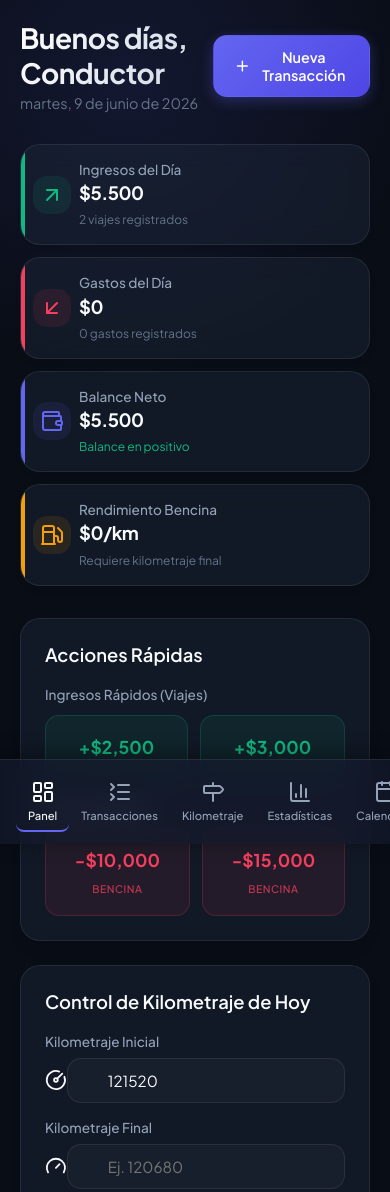
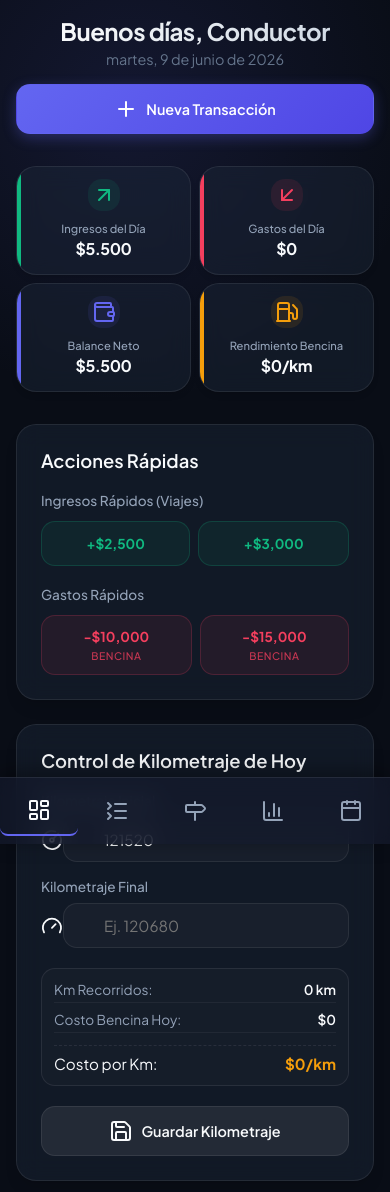
Before and after one commit to agrolara/fullexpress, a website: page index.html in a window 390 px wide. Shown: the top 1192 px of the page. Drawn offline with nearby package versions, Linux system fonts and the light colour scheme.

Commit message:
Optimize mobile responsiveness: fix bottom nav, stacked headers, kpi columns, mileage summary layout, and auto-scroll on click

```diff
--- a/app.js
+++ b/app.js
@@ -1320,4 +1320,12 @@ function selectCalendarDay(dateStr) {
     });
 
     lucide.createIcons();
+
+    // Auto-scroll to summary details on mobile screens
+    if (window.innerWidth <= 991) {
+        const summaryCard = document.getElementById('calendar-day-summary-card');
+        if (summaryCard) {
+            summaryCard.scrollIntoView({ behavior: 'smooth', block: 'nearest' });
+        }
+    }
 }
--- a/style.css
+++ b/style.css
@@ -1353,6 +1353,7 @@ body::after {
         border-top: 1px solid var(--border-color);
         box-shadow: 0 -4px 20px rgba(0,0,0,0.4);
         border-radius: 0;
+        z-index: 1000;
     }
 
     .nav-logo, .driver-profile {
@@ -1383,7 +1384,7 @@ body::after {
     }
 
     .main-content {
-        padding: 1.25rem;
+        padding: 1rem;
         padding-bottom: 5rem; /* Allow space for bottom nav */
     }
 
@@ -1429,11 +1430,101 @@ body::after {
     }
 }
 
+@media (max-width: 500px) {
+    .nav-links li span {
+        display: none !important;
+    }
+    .nav-links li {
+        padding: 0.75rem 0.25rem !important;
+        flex-direction: column;
+        justify-content: center;
+    }
+    .nav-links li i {
+        width: 24px !important;
+        height: 24px !important;
+    }
+    .sidebar {
+        padding: 0.5rem 0 !important;
+    }
+}
+
 @media (max-width: 480px) {
+    .main-header {
+        flex-direction: column;
+        align-items: stretch;
+        gap: 1rem;
+        text-align: center;
+    }
+    .main-header h1 {
+        font-size: 1.5rem;
+    }
+    .header-actions {
+        width: 100%;
+    }
+    .header-actions .btn {
+        width: 100%;
+    }
     .kpi-grid {
-        grid-template-columns: 1fr;
+        grid-template-columns: repeat(2, 1fr) !important;
+        gap: 0.5rem !important;
+    }
+    .kpi-card {
+        padding: 0.75rem 0.5rem !important;
+        gap: 0.35rem !important;
+        flex-direction: column;
+        text-align: center;
+    }
+    .kpi-icon {
+        width: 32px !important;
+        height: 32px !important;
+        margin: 0 auto;
+    }
+    .kpi-value {
+        font-size: 1rem !important;
+    }
+    .kpi-details h3 {
+        font-size: 0.7rem !important;
+        margin-top: 0.25rem;
+    }
+    .kpi-subtext {
+        display: none !important;
+    }
+    .btn-group {
+        flex-direction: row;
+        flex-wrap: wrap;
+        gap: 0.5rem;
+    }
+    .btn-quick-income, .btn-quick-expense {
+        padding: 0.8rem 0.5rem !important;
+        font-size: 0.85rem !important;
+        flex-direction: column;
+        gap: 0.1rem;
+    }
+    .btn-tag {
+        margin-top: 0.1rem;
     }
     .form-row {
         flex-direction: column;
     }
+    .mileage-summary {
+        flex-direction: column;
+        gap: 0.5rem;
+        padding: 0.75rem;
+    }
+    .summary-item {
+        display: flex;
+        justify-content: space-between;
+        width: 100%;
+        border-bottom: 1px solid rgba(255,255,255,0.05);
+        padding-bottom: 0.25rem;
+    }
+    .summary-item:last-child {
+        border-bottom: none;
+        padding-bottom: 0;
+    }
+    .modal-content {
+        padding: 1.25rem !important;
+        max-width: 95% !important;
+        margin: 0 auto;
+    }
 }
```
Also changed, not shown: task.md (+5 -5 lines).
